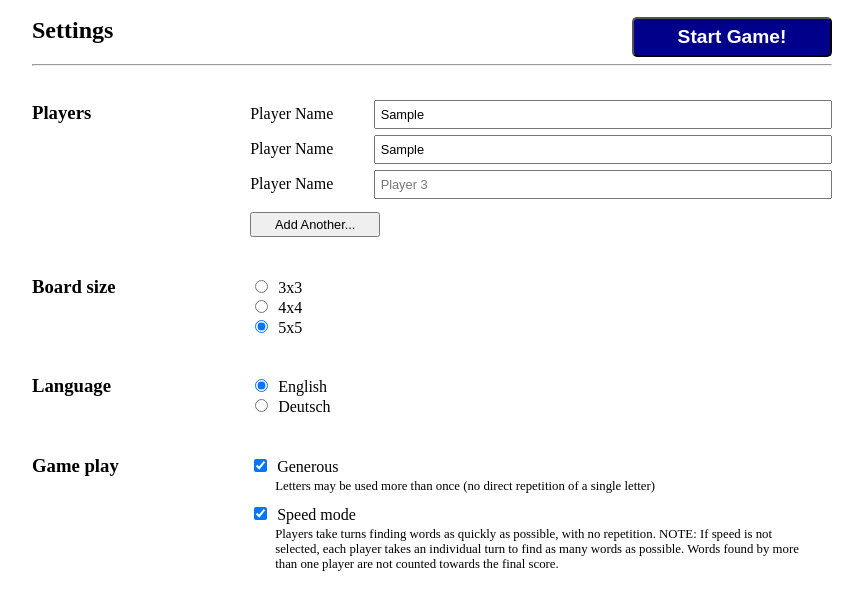
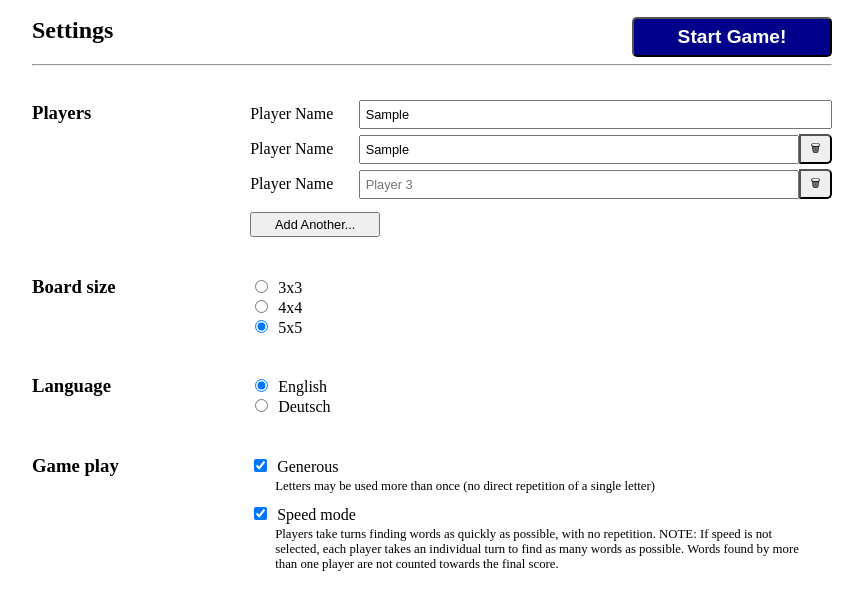
Before and after one commit to adrigispen/boggle, a plain HTML site: page index.html in a window 1280 px wide. Both pictures are taken after typing "Sample", "Sample" into the empty fields and a click on the button "Add Another...". Shown: the part 91-698 px from the top of the page, without its empty margins (108-971 px from the left). Drawn offline with nearby package versions, Linux system fonts and the light colour scheme.

Commit message:
play with one player, allow removing players in settings screen

```diff
--- a/index.html
+++ b/index.html
@@ -23,11 +23,16 @@
           <div id="players-list" class="right-col">
             <div class="player-row">
               <label>Player Name</label>
-              <input class="player" type="text" placeholder="Player 1">
+              <div class="new-player-input">
+                  <input class="player" type="text" placeholder="Player 1">
+                </div>
             </div>
             <div class="player-row">
               <label>Player Name</label>
-              <input class="player" type="text" placeholder="Player 2">
+              <div class="new-player-input">
+                <input class="player" type="text" placeholder="Player 2">
+                <button class="remove" type="button" onclick="removePlayerInput(event)">&#x1F5D1;</button>
+              </div>
             </div>
             <button type="button" id="add-player" onclick="addPlayerInput()">Add Another...</button>
           </div>
--- a/js/main.js
+++ b/js/main.js
@@ -40,12 +40,25 @@ function addPlayerInput() {
   let row = document.createElement("div");
   let label = document.createElement("label");
   label.innerHTML = "Player Name";
+  let inputButtonWrapper = document.createElement("div");
+  inputButtonWrapper.classList.add("new-player-input");
   let input = document.createElement("input");
   input.type = "text";
   input.placeholder = "Player " + Number(index+1);
   input.classList.add("player");
+  let remove = document.createElement("button");
+  remove.classList.add("remove");
+  remove.type = "button";
+  remove.innerHTML = "&#x1F5D1;";
+  remove.onclick = this.removePlayerInput;
+  inputButtonWrapper.appendChild(input);
+  inputButtonWrapper.appendChild(remove);
   row.appendChild(label);
-  row.appendChild(input);
+  row.appendChild(inputButtonWrapper);
   row.classList.add("player-row");
   playersList.insertBefore(row, button);
 }
+
+function removePlayerInput(e) {
+  document.getElementById("players-list").removeChild(e.currentTarget.parentNode.parentNode);
+}
--- a/style.css
+++ b/style.css
@@ -187,15 +187,27 @@ div span {
 }
 
 .player-row label {
-  width: 25%;
+  width: 120px;
+}
+
+.player-row .new-player-input {
+  width: 90%;
+  display: flex;
+  flex-direction: row;
+  align-items: center;
+  justify-content: flex-start;
 }
 
 .player-row input {
-  width: 90%;
   padding: 0 5px;
   height: 25px;
   margin: 3px 0;
   font-size: .8em;
+  width: 90%;
+}
+
+.player-row input:first-child {
+  width: 100%;
 }
 
 .right-col button {
@@ -208,3 +220,11 @@ div span {
 #highlighted-list {
   display: none;
 }
+
+.right-col .remove {
+  width: 35px;
+  height: 30px;
+  font-size: .7em;
+  border-radius: 0 5px 5px 0;
+  margin: 1px 0;
+}
```
